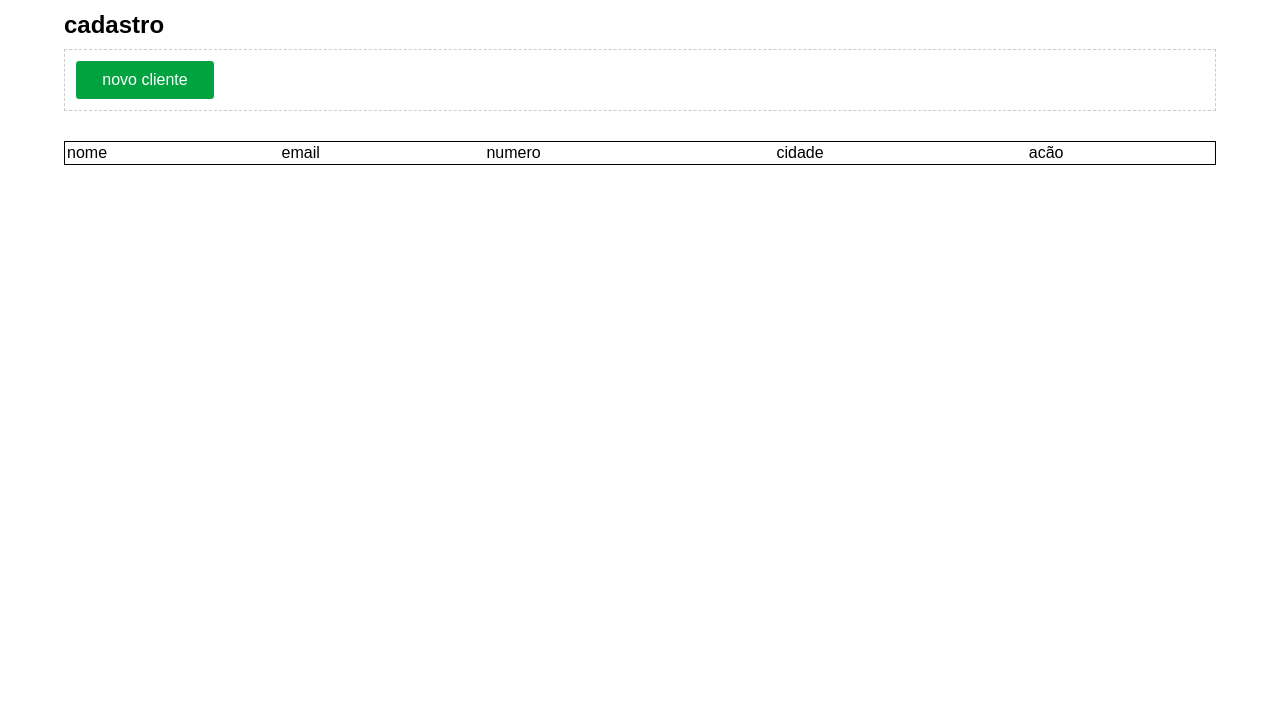
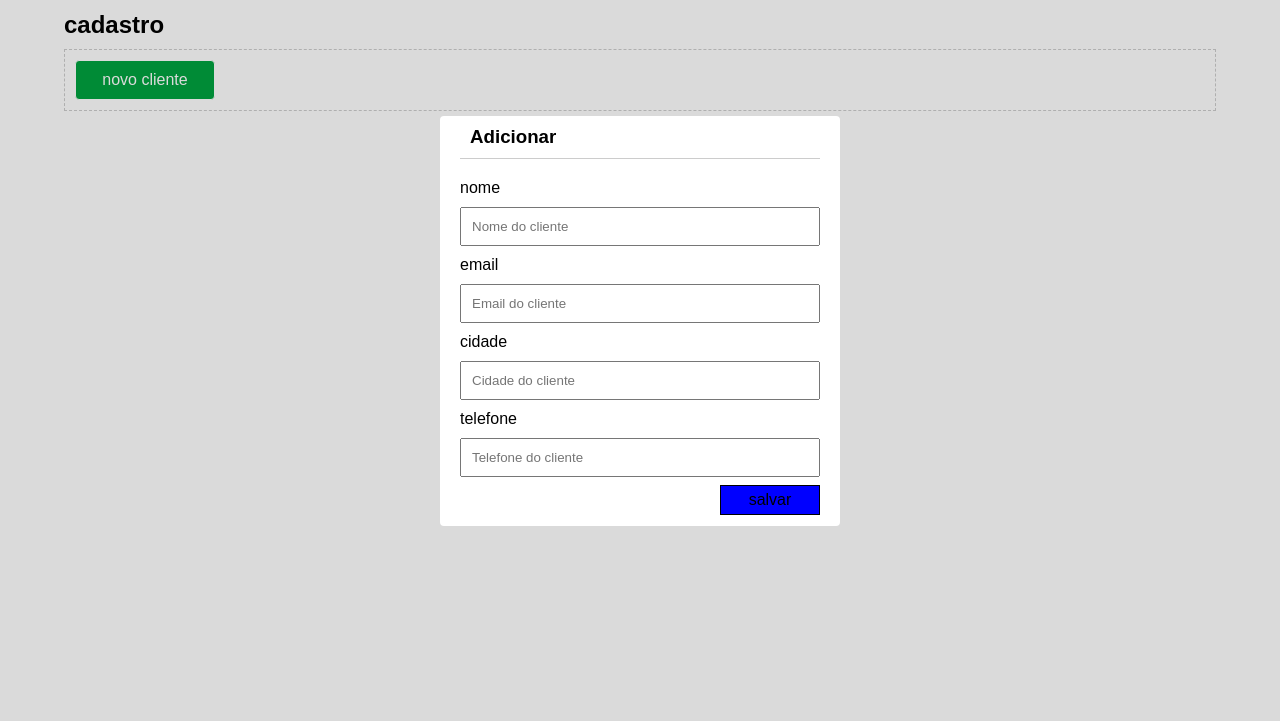
Before and after one commit to gustavoasv/crud-js, a plain HTML site: page index.html in a window 1280 px wide. Shown: the part 79-800 px from the top of the page. Drawn offline with Linux system fonts and the light colour scheme.

Commit message:
Alteraçoes no CSS

```diff
--- a/index.html
+++ b/index.html
@@ -16,15 +16,25 @@
       <div class="new-user">
         <p>novo cliente</p>
       </div>
-      <table style="width:100%">
-        <tr>
-          <td>nome</td>
-          <td>email</td>
-          <td>numero</td>
-          <td>cidade</td>
-          <td>acão</td>
-        </tr>
-      </table>
-    </div>
+      <div class="modal-area">
+        <div class="modal-area-form">
+          <div class="modal">
+            <h3>Adicionar</h3>
+          <form>
+            <label>nome</label>
+            <input type="text" placeholder="Nome do cliente">
+            <label>email</label>
+            <input type="text" placeholder="Email do cliente">
+            <label>cidade</label>
+            <input type="text" placeholder="Cidade do cliente">
+            <label>telefone</label>
+            <input type="text" placeholder="Telefone do cliente">
+          </form>
+          <div class="btn-save">
+            <div>salvar</div>
+          </div>
+          </div>
+        </div>
+      </div>
   </body>
 </html>
--- a/style.css
+++ b/style.css
@@ -49,3 +49,58 @@ table,
 th {
   border: 1px solid #000;
 }
+.modal-area{
+ width: 100%;
+ height: 100%;
+ position: absolute;
+ top: 0; left: 0;
+ z-index: 1;
+ display: flex;
+ align-items: center;
+ background-color: rgba(0, 0, 0, 0.144);
+}
+.modal-area .modal{
+  width: 90%;
+  margin: 0 auto;
+}
+.modal-area .modal-area-form{
+  width: 400px;
+  background: #FFF;
+  border-radius: 4px;
+  margin: 0 auto;
+  height: 410px;
+}
+
+.modal-area .modal-area-form h3{
+  padding: 10px;
+  border-bottom: 1px solid #CCC;
+  margin-bottom: 10px;
+}
+
+.modal-area .modal-area-form form{
+  display: flex;
+  flex-direction: column;
+}
+
+.modal-area .modal-area-form form input{
+  padding: 10px;
+}
+
+.modal-area .modal-area-form form label{
+  margin: 10px 0;
+}
+
+.modal-area .modal-area-form .btn-save{
+  display: flex;
+  justify-content: end;
+}
+
+.modal-area .modal-area-form .btn-save div{
+  width: 100px;
+  padding: 5px;
+  margin-top: 8px;
+  text-align: center;
+  border: 1px solid #000;
+  cursor: pointer;
+  background: blue;
+}
```
